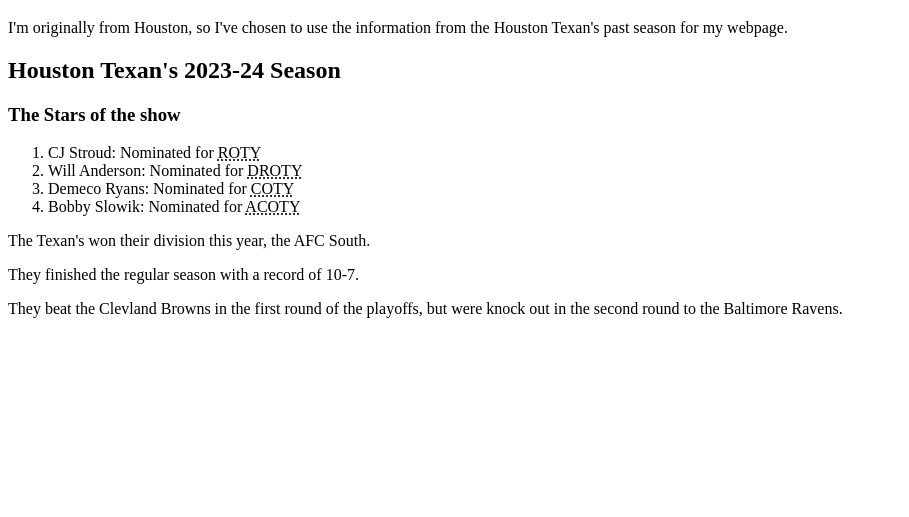
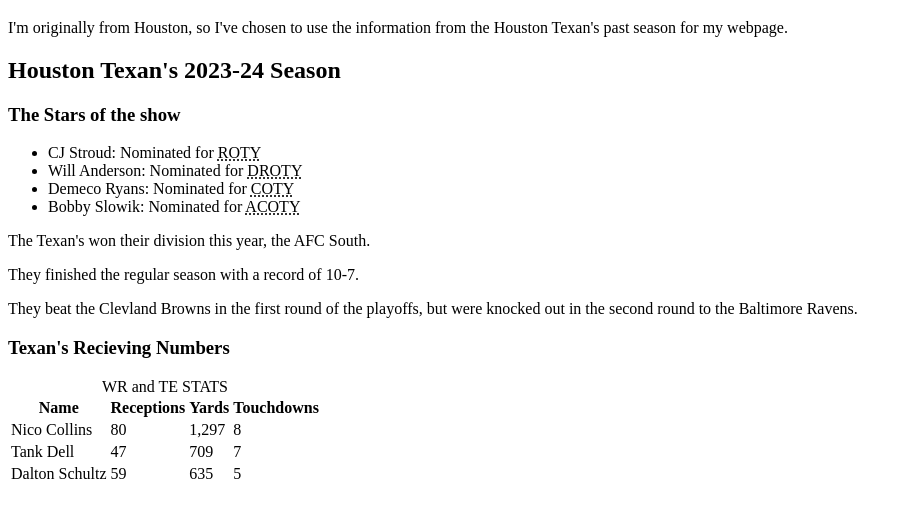
Before and after one commit to rkf27/rkf27.github.io, a plain HTML site: page index.html in a window 1280 px wide. Shown: the part 61-578 px from the top of the page, without its empty margins (0-909 px from the left). Drawn offline with Linux system fonts and the light colour scheme.

Commit message:
Update index.html
Third content update

```diff
--- a/index.html
+++ b/index.html
@@ -12,18 +12,51 @@
         <h2>Houston Texan's 2023-24 Season</h2>
         <header>
             <h3>The Stars of the show</h3>
-            <ol>
+            <ul>
                 <li>CJ Stroud: Nominated for <abbr title="Rookie of the year">ROTY</abbr></li>
                 <li>Will Anderson: Nominated for <abbr title="Defensive Rookie of the year">DROTY</abbr></li>
                 <li>Demeco Ryans: Nominated for <abbr title="Coach of the year">COTY</abbr></li>
                 <li>Bobby Slowik: Nominated for <abbr title="Assistant Coach of the year">ACOTY</abbr></li>
-            </ol>
+            </ul>
         </header>
 
         <main>
             <p>The Texan's won their division this year, the AFC South.</p>
             <p>They finished the regular season with a record of 10-7.</p>
-            <p>They beat the Clevland Browns in the first round of the playoffs, but were knock out in the second round to the Baltimore Ravens.</p>
+            <p>They beat the Clevland Browns in the first round of the playoffs, but were knocked out in the second round to the Baltimore Ravens.</p>
+
+            <h3>Texan's Recieving Numbers</h3>
+            <table>
+                <caption>WR and TE STATS</caption>
+
+                <tr>
+                    <th>Name</th>
+                    <th>Receptions</th>
+                    <th>Yards</th>
+                    <th>Touchdowns</th>
+                </tr>
+
+                <tr>
+                    <td>Nico Collins</td>
+                    <td>80</td>
+                    <td>1,297</td>
+                    <td>8</td>
+                </tr>
+
+                <tr>
+                    <td>Tank Dell</td>
+                    <td>47</td>
+                    <td>709</td>
+                    <td>7</td>
+                </tr>
+
+                <tr>
+                    <td>Dalton Schultz</td>
+                    <td>59</td>
+                    <td>635</td>
+                    <td>5</td>
+                </tr>
+            </table>
 
         </main>
         <footer></footer>
```
